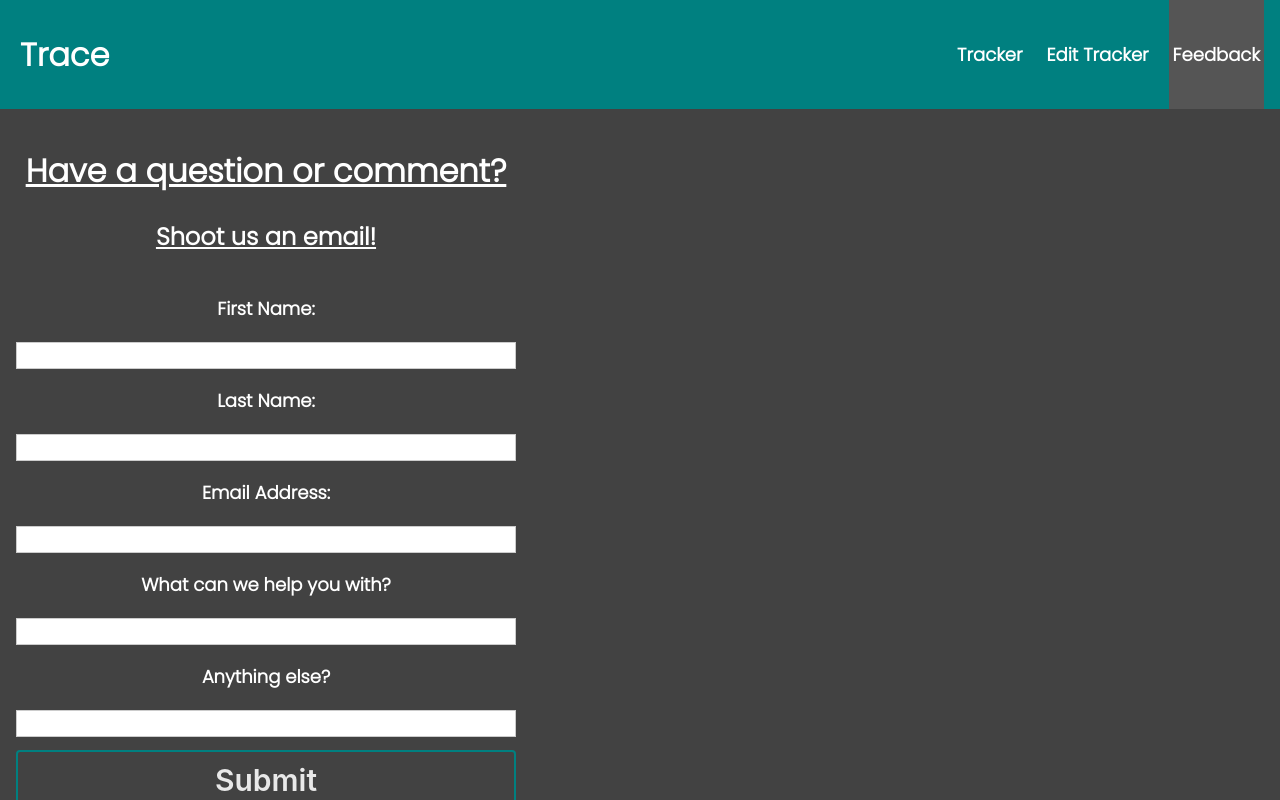
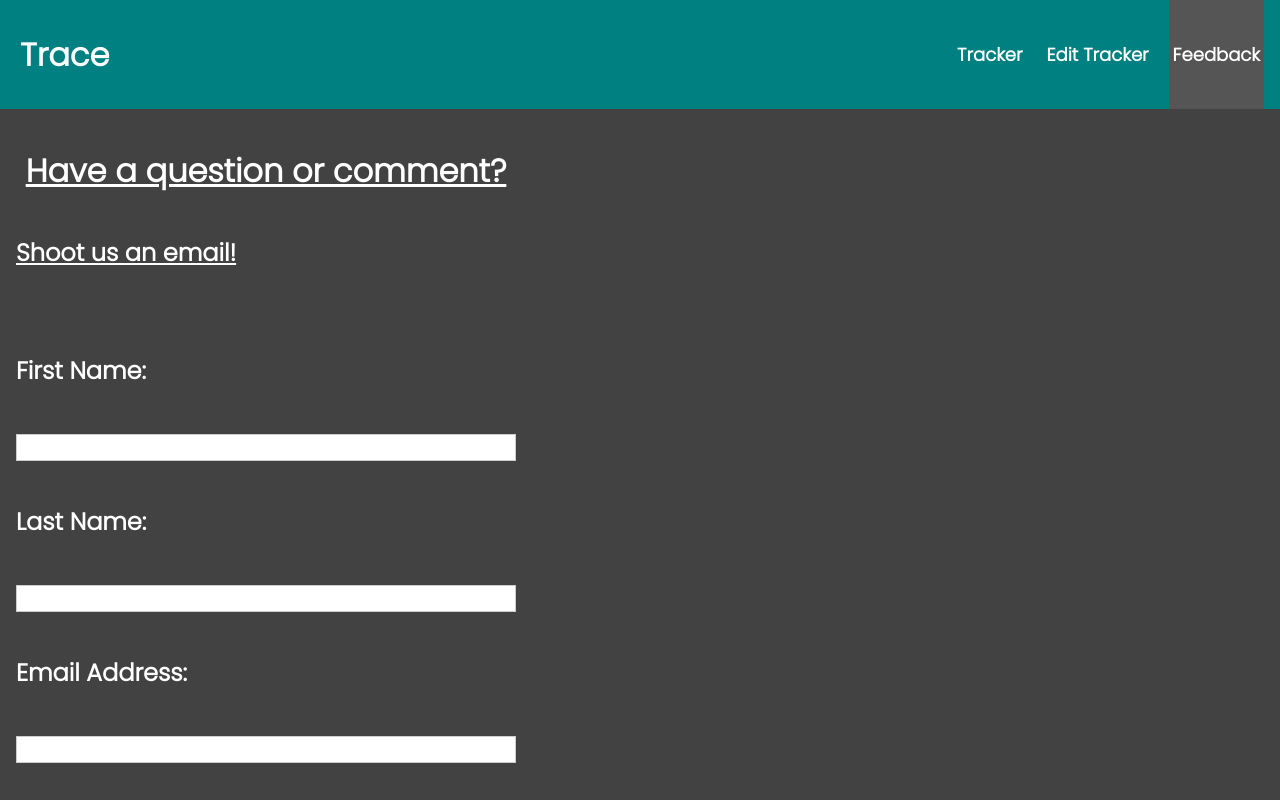
Before and after one commit to oaisd-ctc/student-tracker-project-JaminSmith, a React (Create React App) app in the folder my-app/: page /Feedback in a window 1280 px wide. Shown: the top 800 px of the page. Built offline with nearby package versions, Linux system fonts and the light colour scheme.

Commit message:
decent ig

```diff
--- a/my-app/src/App.css
+++ b/my-app/src/App.css
@@ -66,10 +66,14 @@
 
   h4
   {
-    font-family: 'Poppins', sans-serif;
-    font-size: 24px;
-    color: white;
+    font-family: 'Poppins',sans-serif;
+  font-size: 2em;
+  letter-spacing: .02em;
+  color: #fff;
+  margin-left: 1%;
+  margin-right: 1%;
   }
+
 
   footer
   {
--- a/my-app/src/feedback.css
+++ b/my-app/src/feedback.css
@@ -138,3 +138,10 @@ input[type=checkbox]:checked + label {
   color: #f00;
   font-style: normal;
 }
+
+h5
+{
+  font-family: 'Poppins', sans-serif;
+  font-size: 24px;
+  text-align: left;
+}
--- a/my-app/src/pages/Feedback.js
+++ b/my-app/src/pages/Feedback.js
@@ -10,10 +10,10 @@ function ContactForm() {
     <form onSubmit={handleSubmit}>
       <label htmlFor="Name">
         <h1><u>Have a question or comment?</u></h1>
-        <h3><u>Shoot us an email!</u></h3>
+        <h5><u>Shoot us an email!</u></h5>
       </label>
         <label htmlFor="Name">
-        <h2>First Name:</h2>
+        <h5>First Name:</h5>
       </label>
       <input
         id="First-Name"
@@ -25,7 +25,7 @@ function ContactForm() {
         errors={state.errors}
       />
       <label htmlFor="LastName">
-        <h2>Last Name:</h2>
+        <h5>Last Name:</h5>
       </label>
       <input
         id="Last-Name"
@@ -37,7 +37,7 @@ function ContactForm() {
         errors={state.errors}
       />
       <label htmlFor="email">
-        <h2>Email Address:</h2>
+        <h5>Email Address:</h5>
       </label>
       <input
         id="email"
@@ -50,7 +50,7 @@ function ContactForm() {
         errors={state.errors}
       />
       <label htmlFor="Feedback">
-        <h2>What can we help you with?</h2>
+        <h5>What can we help you with?</h5>
       </label>
       <input
         id="Feedback"
@@ -63,7 +63,7 @@ function ContactForm() {
         errors={state.errors}
       />
       <label htmlFor="Notes">
-        <h2>Anything else?</h2>
+        <h5>Anything else?</h5>
       </label>
       <input
         id="message"
--- a/my-app/src/pages/TrackerEdit.js
+++ b/my-app/src/pages/TrackerEdit.js
@@ -112,12 +112,12 @@ function updateUser() {
 </tbody>
     </table>
       <div>
-        <input type="text" value={studentId} onChange={(e)=>{setStudentId(e.target.value)}} /> <br /><br />
-        <input type="text" value={firstName} onChange={(e)=>{setFirstName(e.target.value)}} /> <br /><br />
-        <input type="text" value={lastName} onChange={(e)=>{setLastName(e.target.value)}} /> <br /><br />
-        <input type="text" value={timeOut} onChange={(e)=>{setTimeOut(e.target.value)}} /> <br /><br />
-        <input type="text" value={timeIn} onChange={(e)=>{setTimeIn(e.target.value)}} /> <br /><br />
-        <input type="text" value={punchOuts} onChange={(e)=>{setPunchOuts(e.target.value)}} /> <br /><br />
+        <input type="text" placeholder= "Enter New ID" value={studentId} onChange={(e)=>{setStudentId(e.target.value)}} /> <br /><br />
+        <input type="text" placeholder= "Enter New First Name" value={firstName} onChange={(e)=>{setFirstName(e.target.value)}} /> <br /><br />
+        <input type="text" placeholder= "Enter New Last Name" value={lastName} onChange={(e)=>{setLastName(e.target.value)}} /> <br /><br />
+        <input type="text" placeholder= "Enter New Timeout" value={timeOut} onChange={(e)=>{setTimeOut(e.target.value)}} /> <br /><br />
+        <input type="text" placeholder= "Enter New Timein" value={timeIn} onChange={(e)=>{setTimeIn(e.target.value)}} /> <br /><br />
+        <input type="text" placeholder= "Enter New Set of Punchouts" value={punchOuts} onChange={(e)=>{setPunchOuts(e.target.value)}} /> <br /><br />
         <input type="boolean" value={inClass} onChange={(e)=>{setInClass(e.target.value)}} /> <br /><br />
 
         <button onClick={() => updateUser()}>Update</button>
--- a/my-app/src/pages/tracker.css
+++ b/my-app/src/pages/tracker.css
@@ -16,3 +16,71 @@ tr:nth-child(even) {
 tr:nth-child(odd) {
     background-color: #999999;
 }
+/*
+input:focus ~ label, textarea:focus ~ label, input:valid ~ label, textarea:valid ~ label {
+    font-size: 0.75em;
+    color: #E8E8E8;
+    top: -5px;
+    -webkit-transition: all 0.225s ease;
+    transition: all 0.225s ease;
+}
+
+.styled-input {
+    float: left;
+    width: 293px;
+    margin: 1rem 0;
+    position: relative;
+    border-radius: 4px;
+
+}
+
+@media only screen and (max-width: 768px){
+    .styled-input {
+        width:100%;
+    }
+}
+
+.styled-input label {
+    color: #E8E8E8;
+    padding: 1.3rem 30px 1rem 30px;
+    position: absolute;
+    top: 10px;
+    left: 0;
+    -webkit-transition: all 0.25s ease;
+    transition: all 0.25s ease;
+    pointer-events: none;
+}
+
+
+input,
+textarea {
+    padding: 0 90px 30px 30px;
+    width: 50%;
+    font-size: 1rem;
+    background-color: #2d2d2d;
+    color: #E8E8E8;
+    border-radius: 4px;
+    border: solid 5px black;
+    resize: none;
+}
+
+input:focus,
+textarea:focus { outline: 0; }
+
+input:focus ~ span,
+textarea:focus ~ span {
+    width: auto;
+    -webkit-transition: all 0.075s ease;
+    transition: all 0.075s ease;
+    resize: none;
+}
+
+.input-container {
+    width: auto;
+    max-width: 100%;
+    margin: 20px auto 25px auto;
+}
+*/
+u{
+    text-align: left;
+}
```
